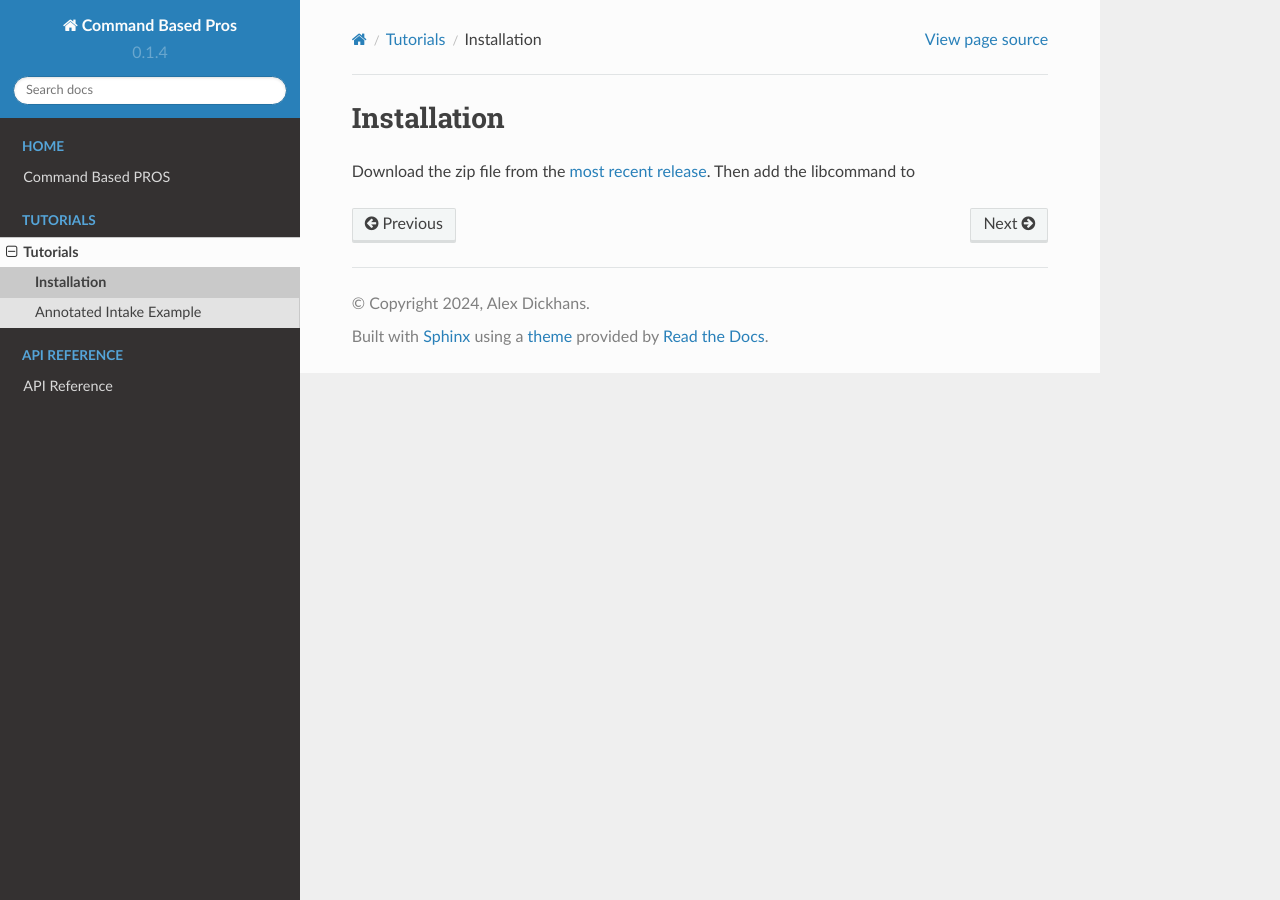
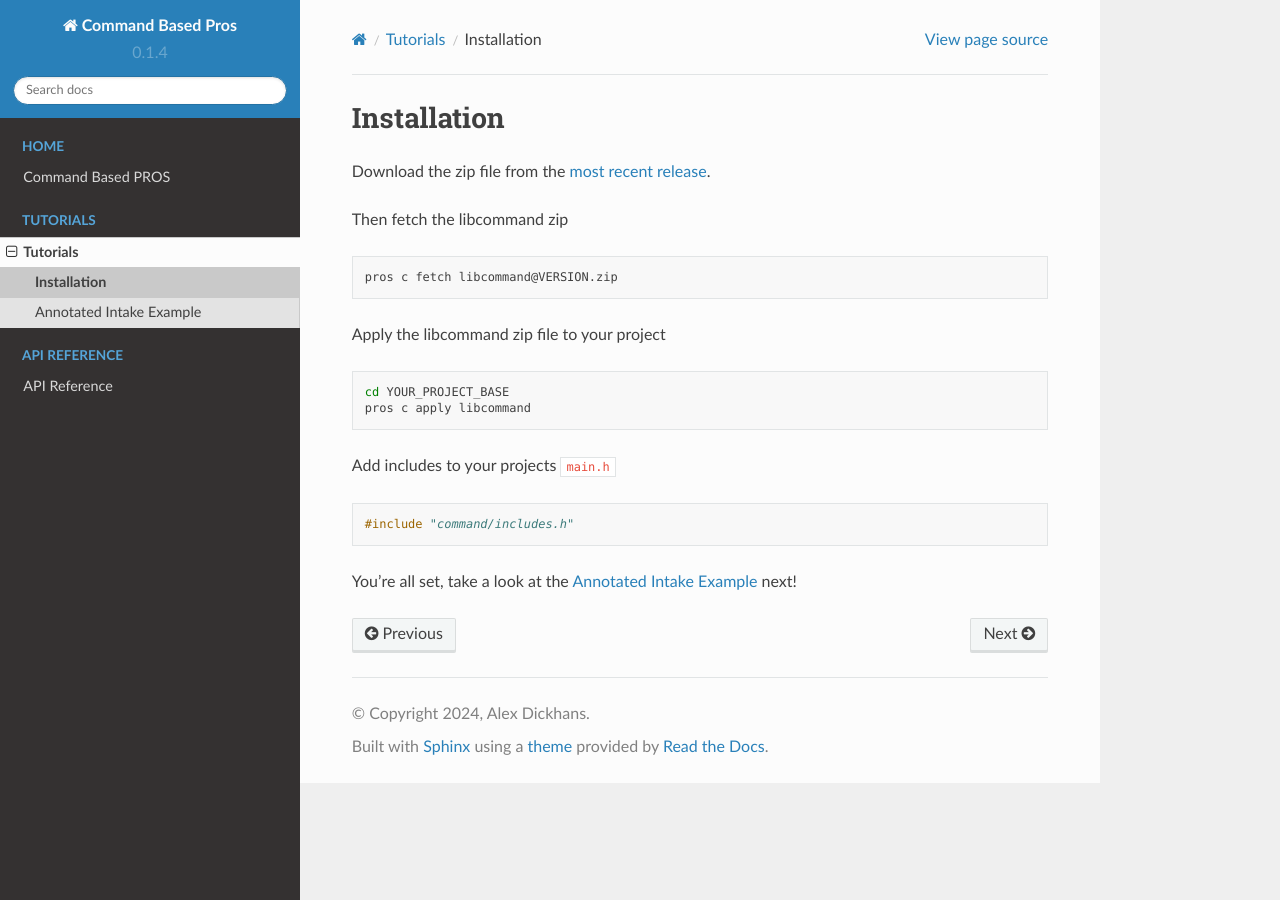
Before and after one commit to alexDickhans/command-based-pros, a Sphinx documentation site: the page built from docs/tutorials/installation.md, in a window 1280 px wide. Built offline with Sphinx 7.4.7 and the Read the Docs theme 2.0.0, drawn with Linux system fonts in a browser that asks for light colours.

Commit message:
Add installation documentation

````diff
--- a/docs/tutorials/installation.md
+++ b/docs/tutorials/installation.md
@@ -1,3 +1,24 @@
 # Installation
 
-Download the zip file from the [most recent release](https://github.com/alexDickhans/command-based-pros/releases/latest). Then add the libcommand to
+Download the zip file from the [most recent release](https://github.com/alexDickhans/command-based-pros/releases/latest).
+
+Then fetch the libcommand zip
+
+```bash
+pros c fetch libcommand@VERSION.zip
+```
+
+Apply the libcommand zip file to your project
+
+```bash
+cd YOUR_PROJECT_BASE
+pros c apply libcommand
+```
+
+Add includes to your projects `main.h`
+
+```c++
+#include "command/includes.h"
+```
+
+You're all set, take a look at the [Annotated Intake Example](intakeExample.md) next!
````
Also changed, not shown: 4 other files.
